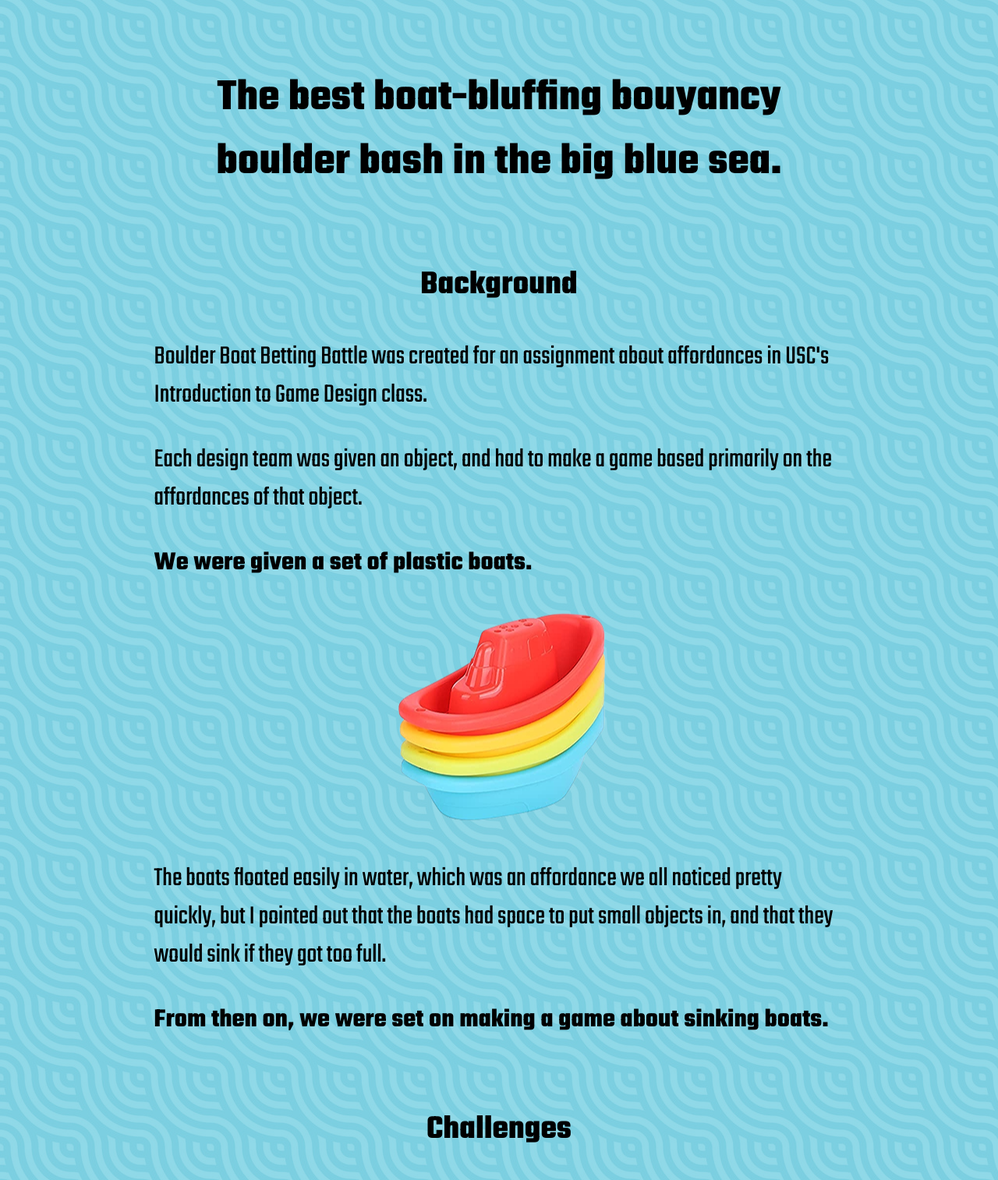
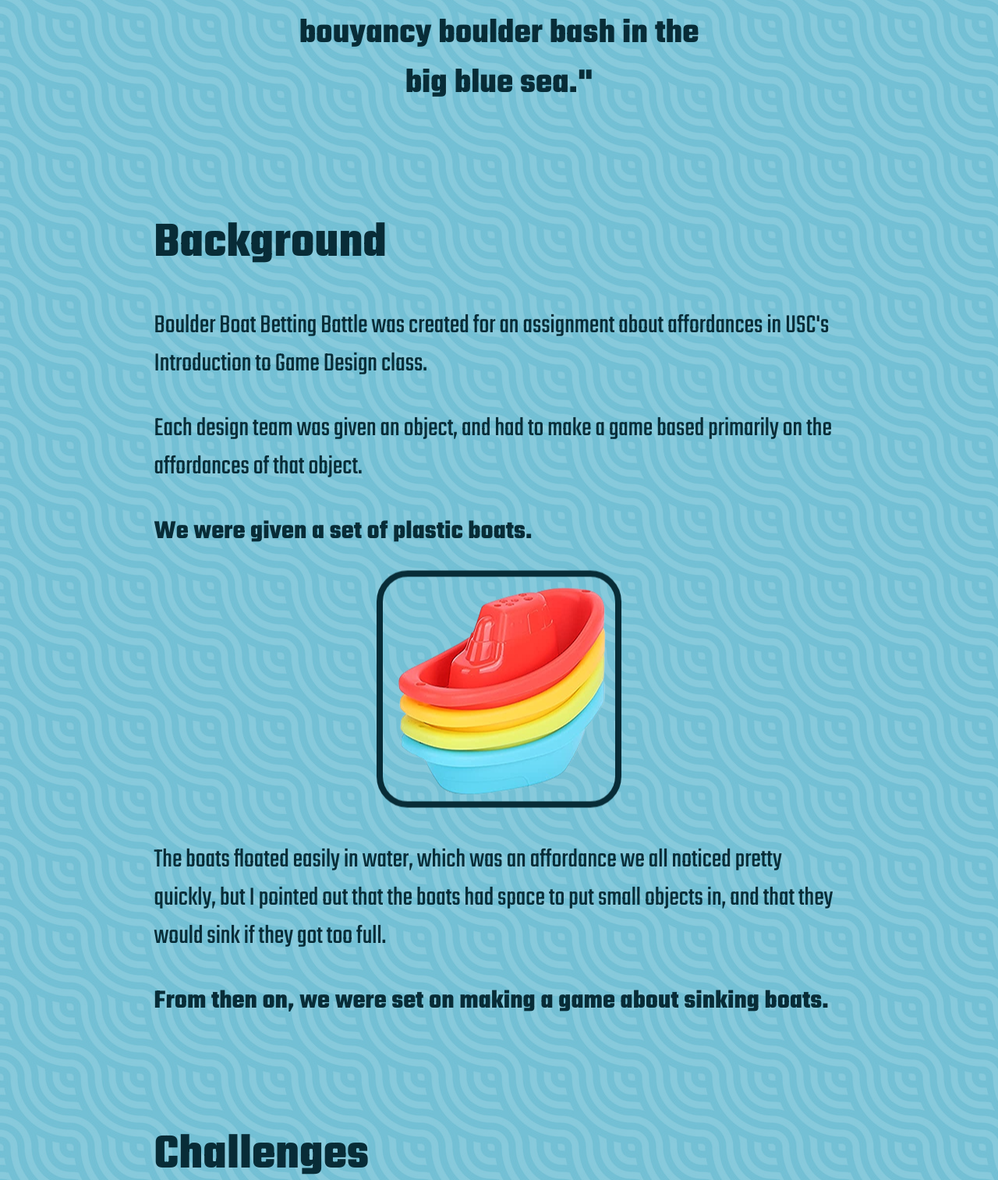
Before and after one commit to ewsawyer/ewsawyer.github.io, a plain HTML site: page bbbb.html in a window 1280 px wide. Shown: the part 599-2112 px from the top of the page at 78% size. Drawn offline with Linux system fonts and the light colour scheme.

Commit message:
Added Pixel Palette

```diff
--- a/bbbb.css
+++ b/bbbb.css
@@ -1,8 +1,12 @@
+:root {
+	--main-color: rgb(8, 44, 55);
+}
+
 body {
 	font-family: 'Teko';
 	font-size: 1.8em;
-	background-image: url("img/wavy-pattern.png");
-	background-color: rgb(110, 210, 230);
+	background: url("img/wavy-pattern.png") rgba(99, 189, 214, 0.998);
+	color: var(--main-color);
 }
 
 #game-title {
@@ -11,12 +15,41 @@ body {
 	animation-duration: 3s;
 	animation-iteration-count: infinite;
 	animation-timing-function: ease-in-out;
+	margin: 20px;
+}
+
+img {
+	animation-name: floating;
+	animation-duration: 4s;
+	animation-iteration-count: infinite;
+	animation-timing-function: ease-in-out;
+	border-radius: 40px;
+	max-width: 400px;
+	border: 8px solid var(--main-color);
+}
+
+h2 {
+	font-size: 4rem;
+	margin-bottom: .25em;
+	text-align: left;
+}
+
+#logline {
+	font-size: 2.8rem;
+	text-align: center;
+	width: 60%;
+	margin: 0 auto;
 }
 
 p {
 	font-size: 1.2em;
 }
 
+#home-icon {
+	border-width: 3px;
+	padding: 5px;
+}
+
 #home-btn > p {
 	translate: 0 -20px;
 }
--- a/bbbb.html
+++ b/bbbb.html
@@ -19,11 +19,11 @@
 				<p>Home</p>
 			</div>
 		</a>
-		<h1 id="game-title">BOULER BOAT BETTING BATTLE</h1>
+		<h1 id="game-title">BOULDER BOAT BETTING BATTLE</h1>
 	</header>
 
 	<main class="article">
-		<h1 style="text-align: center;">The best boat-bluffing bouyancy boulder bash in the big blue sea.</h1>
+		<h2 id="logline">"The best boat-bluffing bouyancy boulder bash in the big blue sea."</h2>
 
 		<!-- Background -->
 		<h2>Background</h2>
--- a/common.css
+++ b/common.css
@@ -16,12 +16,6 @@ main.article {
 img {
 	max-width: 100%;
 	display: block;
-	border-radius: 40px;
-
-	animation-name: floating;
-	animation-duration: 4s;
-	animation-iteration-count: infinite;
-	animation-timing-function: ease-in-out;
 }
 
 .article > img {
--- a/index.css
+++ b/index.css
@@ -12,6 +12,8 @@
 body {
 	color: var(--off-black);
 	background-color: var(--off-white);
+	font-family: 'ADLaM Display';
+
 }
 
 header {
@@ -37,6 +39,7 @@ a {
 .game-list {
 	display: flex;
 	justify-content: center;
+	flex-wrap: wrap;
 }
 
 .game-link {
@@ -71,6 +74,12 @@ a {
 	background-image: url("img/sb-paper-bg.png");
 }
 
+#pixel-palette {
+	background-image: url("img/pixel-palette.png");
+	background-size: cover;
+	background-position: center center;
+}
+
 #bbbb {
 	background-image: url("img/bbbb.svg");
 	background-size: cover;
--- /dev/null
+++ b/pixelpalette.css
@@ -0,0 +1,41 @@
+:root {
+	--gradient-angle: 0deg;
+}
+
+@font-face {
+	font-family: JoystixMono;
+	src: url("fonts/joystix\ monospace.otf") format("opentype");
+}
+
+body {
+	background-color: rgb(56, 56, 56);
+	color: white;
+	font-size: 1.2em;
+	font-family: 'Lucida Sans', 'Lucida Sans Regular', 'Lucida Grande', 'Lucida Sans Unicode', Geneva, Verdana, sans-serif;
+}
+
+main.article {
+	max-width: 800px;
+}
+
+h1, h2 {
+	font-family: JoystixMono;
+	background: linear-gradient(90deg, rgba(237,226,63,1) 0%, rgba(237,226,63,1) 18%, rgba(232,132,224,1) 37%, rgba(85,210,88,1) 56%);
+	-webkit-background-clip: text;
+	background-clip: text;
+	-webkit-text-fill-color: transparent;
+	filter: drop-shadow(3px 3px #0f0f0f);
+}
+
+h2 {
+	font-size: 3rem;
+	letter-spacing: 2px;
+	text-align: left;
+}
+
+iframe, main.article img {
+	border: 7px solid white;
+	box-shadow: 4px 6px #000000;
+	display: block;
+	margin: auto;
+}
--- a/seriousbusiness.css
+++ b/seriousbusiness.css
@@ -7,6 +7,7 @@ body {
 	font-family: "Libre Baskerville";
 }
 
-img {
+main.article img {
 	animation: none;
+	border: 2px solid black;
 }
```
Also changed, not shown: index.html (+4 -0 lines), pixelpalette.html (added, +70 -0 lines), pixelpalette.js (added, +27 -0 lines), fonts/joystix monospace.otf (added), img/crafting.png (added), img/home-icon-white.png (added), img/pixel-palette.png (added), 1 other file.
